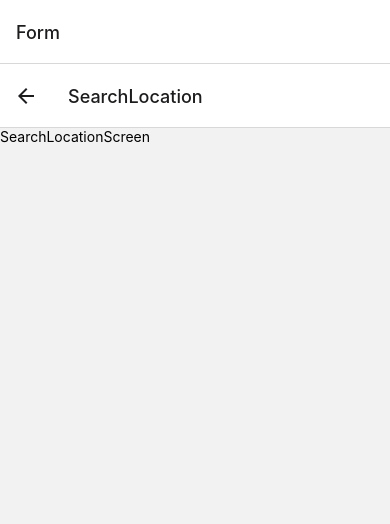
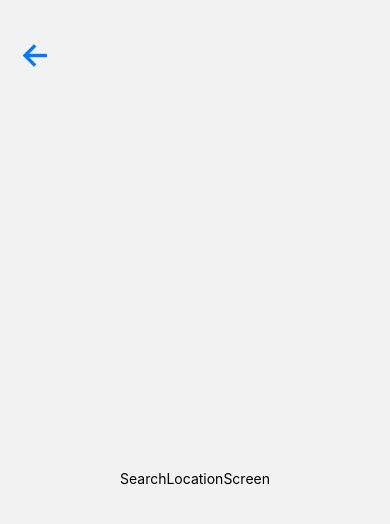
Before and after one commit to danieltibkc/BetterPrice, a React Native app: screen /SearchLocation in a window 390 px wide. Shown: the top 524 px of the page. Built offline with nearby package versions, Linux system fonts and the light colour scheme.

Commit message:
Feature/US-Navigation: Changing header navigation

```diff
--- a/App.js
+++ b/App.js
@@ -9,7 +9,11 @@ import Form2Screen from "./screens/Form2Screen";
 const Stack = createNativeStackNavigator();
 
 const LocationStack = () => (
-	<Stack.Navigator>
+	<Stack.Navigator
+		screenOptions={{
+			headerShown: false
+		}}
+	>
 		<Stack.Screen
 			name="Form1Location"
 			component={Form1Screen}
@@ -26,7 +30,11 @@ export default function App() {
 		<>
 			<StatusBar style="auto" />
 			<NavigationContainer>
-				<Stack.Navigator>
+				<Stack.Navigator
+					screenOptions={{
+						headerShown: false
+					}}
+				>
 					<Stack.Screen
 						name="Form"
 						component={LocationStack}
--- a/screens/Form1Screen.js
+++ b/screens/Form1Screen.js
@@ -1,4 +1,5 @@
 import { Pressable, StyleSheet, Text, View } from "react-native";
+import {Ionicons} from "@expo/vector-icons";
 import PropTypes from "prop-types";
 
 const Form1Screen = ({ navigation }) => {
@@ -13,13 +14,19 @@ const Form1Screen = ({ navigation }) => {
 
 	return (
 		<View style={styles.rootContainer}>
-			<Text>Form1Screen</Text>
-			<Pressable onPress={handleGoToLocation}>
-				<Text style={styles.buttonText}>Go to Search Location Screen</Text>
-			</Pressable>
-			<Pressable onPress={handleGoToForm2}>
-				<Text style={styles.buttonText}>Go to Form 2 Screen</Text>
-			</Pressable>
+			<Ionicons
+				name="arrow-forward"
+				style={styles.navigationControlStyle}
+				size={36}
+				color={"#007bff"}
+				onPress={handleGoToForm2}
+			/>
+			<View style={styles.linkContainer}>
+				<Text>Form1Screen</Text>
+				<Pressable onPress={handleGoToLocation}>
+					<Text style={styles.buttonText}>Go to Search Location Screen</Text>
+				</Pressable>
+			</View>
 		</View>
 	);
 };
@@ -31,10 +38,19 @@ Form1Screen.propTypes = {
 };
 
 const styles = StyleSheet.create({
-	rootContainer: {
+	rootContainer:{
+		flex: 1,
+		flexDirection: "column"
+	},
+	linkContainer: {
 		flex: 1,
 		justifyContent: "center",
 		alignItems: "center"
+	},
+	navigationControlStyle: {
+		paddingVertical: 36,
+		paddingHorizontal: 18,
+		alignSelf: "flex-end"
 	},
 	buttonText: {
 		color: "#007bff",
--- a/screens/Form2Screen.js
+++ b/screens/Form2Screen.js
@@ -1,18 +1,36 @@
-import { Pressable, StyleSheet, Text, View } from "react-native";
+import { Ionicons } from "@expo/vector-icons";
 import PropTypes from "prop-types";
+import { StyleSheet, Text, View } from "react-native";
 
-const Form2Screen = ({navigation}) => {
+const Form2Screen = ({ navigation }) => {
+
+	const handleGoToForm1 = () => {
+		navigation.goBack();
+	};
 
 	const handleGoToResults = () => {
-	  navigation.navigate("Results");
+		navigation.navigate("Results");
 	};
 
 	return (
 		<View style={styles.rootContainer}>
-			<Text>Form1Screen</Text>
-			<Pressable onPress={handleGoToResults}>
-				<Text style={styles.buttonText}>Go to Results Screen</Text>
-			</Pressable>
+			<View style={styles.navigationControlStyle}>
+				<Ionicons
+					name="arrow-back"
+					size={36}
+					color={"#007bff"}
+					onPress={handleGoToForm1}
+				/>
+				<Ionicons
+					name="arrow-forward"
+					size={36}
+					color={"#007bff"}
+					onPress={handleGoToResults}
+				/>
+			</View>
+			<View style={styles.screenNameStyle}>
+				<Text>Form1Screen</Text>
+			</View>
 		</View>
 	);
 };
@@ -20,11 +38,21 @@ const Form2Screen = ({navigation}) => {
 Form2Screen.propTypes = {
 	navigation: PropTypes.shape({
 		navigate: PropTypes.func.isRequired,
+		goBack: PropTypes.func.isRequired
 	}).isRequired,
 };
 
 const styles = StyleSheet.create({
 	rootContainer: {
+		flex: 1
+	},
+	navigationControlStyle: {
+		flexDirection: "row",
+		justifyContent: "space-between",
+		paddingHorizontal: 18,
+		paddingVertical: 36
+	},
+	screenNameStyle: {
 		flex: 1,
 		justifyContent: "center",
 		alignItems: "center"
--- a/screens/ResultsScreen.js
+++ b/screens/ResultsScreen.js
@@ -1,11 +1,54 @@
-import { Text, View } from "react-native";
+import { Ionicons } from "@expo/vector-icons";
+import { StyleSheet, Text, View } from "react-native";
+import PropTypes from "prop-types";
 
-const ResultsScreen = () => {
+const ResultsScreen = ({navigation}) => {
+
+	const handleGoToForm2 = () => {
+		navigation.goBack();
+	};
+
 	return (
-		<View>
-			<Text>ResultsScreen</Text>
+		<View style={styles.rootContainer}>
+			<Ionicons
+				name="arrow-back"
+				style={styles.navigationControlStyle}
+				size={36}
+				color={"#007bff"}
+				onPress={handleGoToForm2}
+			/>
+			<View style={styles.linkContainer}>
+				<Text>ResultsScreen</Text>
+			</View>
 		</View>
 	);
 };
 
+ResultsScreen.propTypes = {
+	navigation: PropTypes.shape({
+		goBack: PropTypes.func.isRequired,
+	}).isRequired,
+};
+
+
+const styles = StyleSheet.create({
+	rootContainer:{
+		flex: 1,
+	},
+	linkContainer: {
+		flex: 1,
+		justifyContent: "center",
+		alignItems: "center"
+	},
+	navigationControlStyle: {
+		paddingVertical: 36,
+		paddingHorizontal: 18,
+		alignSelf: "flex-start"
+	},
+	buttonText: {
+		color: "#007bff",
+		margin: 8
+	}
+});
+
 export default ResultsScreen;
--- a/screens/SearchLocationScreen.js
+++ b/screens/SearchLocationScreen.js
@@ -1,11 +1,54 @@
-import { Text, View } from "react-native";
+import { Ionicons } from "@expo/vector-icons";
+import PropTypes from "prop-types";
+import { StyleSheet, Text, View } from "react-native";
 
-const SearchLocationScreen = () => {
+const SearchLocationScreen = ({navigation}) => {
+
+	const handleGoToForm = () => {
+		navigation.goBack();
+	};
+
 	return (
-		<View>
-			<Text>SearchLocationScreen</Text>
+		<View style={styles.rootContainer}>
+			<Ionicons
+				name="arrow-back"
+				style={styles.navigationControlStyle}
+				size={36}
+				color={"#007bff"}
+				onPress={handleGoToForm}
+			/>
+			<View style={styles.linkContainer}>
+				<Text>SearchLocationScreen</Text>
+			</View>
 		</View>
 	);
 };
 
+SearchLocationScreen.propTypes = {
+	navigation: PropTypes.shape({
+		goBack: PropTypes.func.isRequired,
+	}).isRequired,
+};
+
+
+const styles = StyleSheet.create({
+	rootContainer:{
+		flex: 1,
+	},
+	linkContainer: {
+		flex: 1,
+		justifyContent: "center",
+		alignItems: "center"
+	},
+	navigationControlStyle: {
+		paddingVertical: 36,
+		paddingHorizontal: 18,
+		alignSelf: "flex-start"
+	},
+	buttonText: {
+		color: "#007bff",
+		margin: 8
+	}
+});
+
 export default SearchLocationScreen;
```
